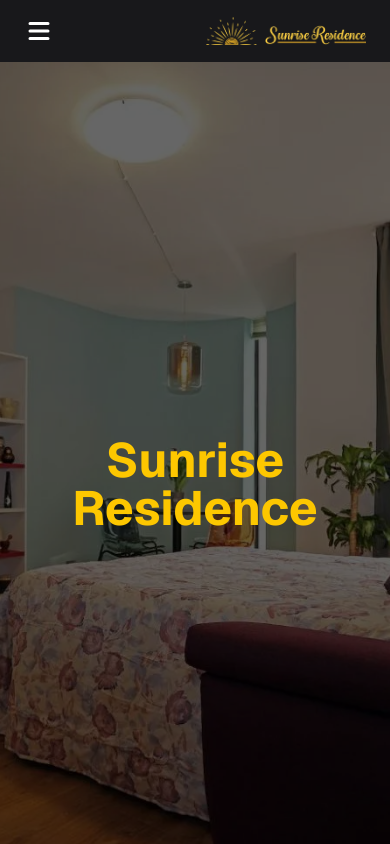
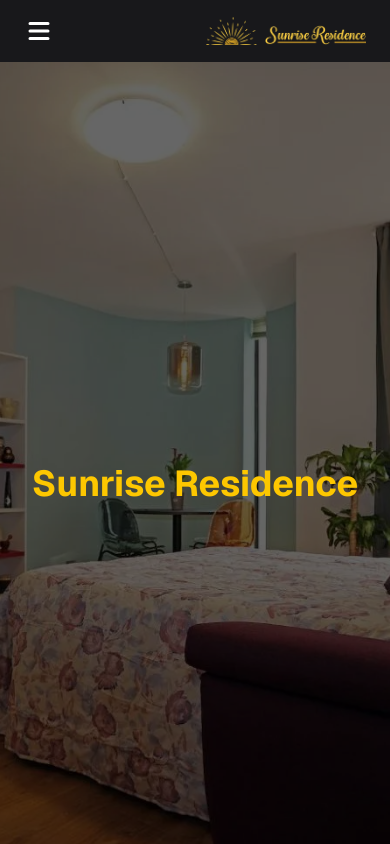
Before and after one commit to JRWebDesigner/sunrise-residence, a Next.js app: page / in a window 390 px wide. Shown: the top 844 px of the page. Built offline with nearby package versions, Linux system fonts and the light colour scheme.

Commit message:
Update page.tsx

```diff
--- a/src/app/page.tsx
+++ b/src/app/page.tsx
@@ -72,21 +72,24 @@
       </AnimatePresence>
 
       {/* Hero Section */}
-      <section className="relative h-screen flex items-center justify-center">
+      <section className="relative h-[100dvh] sm:h-screen flex items-center justify-center overflow-hidden">
   <Image
     src="/images/fachada.webp"
-          layout="fill"
-          objectFit="cover"
+    fill
+    style={{ objectFit: 'cover', objectPosition: 'center' }}
     alt="Fachada Sunrise Residence"
     className="opacity-40"
+    priority
   />
   <motion.div
     initial={{ opacity: 0, y: 50 }}
     animate={{ opacity: 1, y: 0 }}
     transition={{ duration: 1 }}
-          className="text-center z-10"
+    className="text-center z-10 px-4"
   >
-          <h1 className="text-5xl md:text-7xl font-bold text-yellow-400">Sunrise Residence</h1>
+    <h1 className="text-4xl sm:text-5xl md:text-7xl font-bold text-yellow-400">
+      Sunrise Residence
+    </h1>
   </motion.div>
 </section>
 
```
Lines whose indentation alone changed are shown as unchanged.
